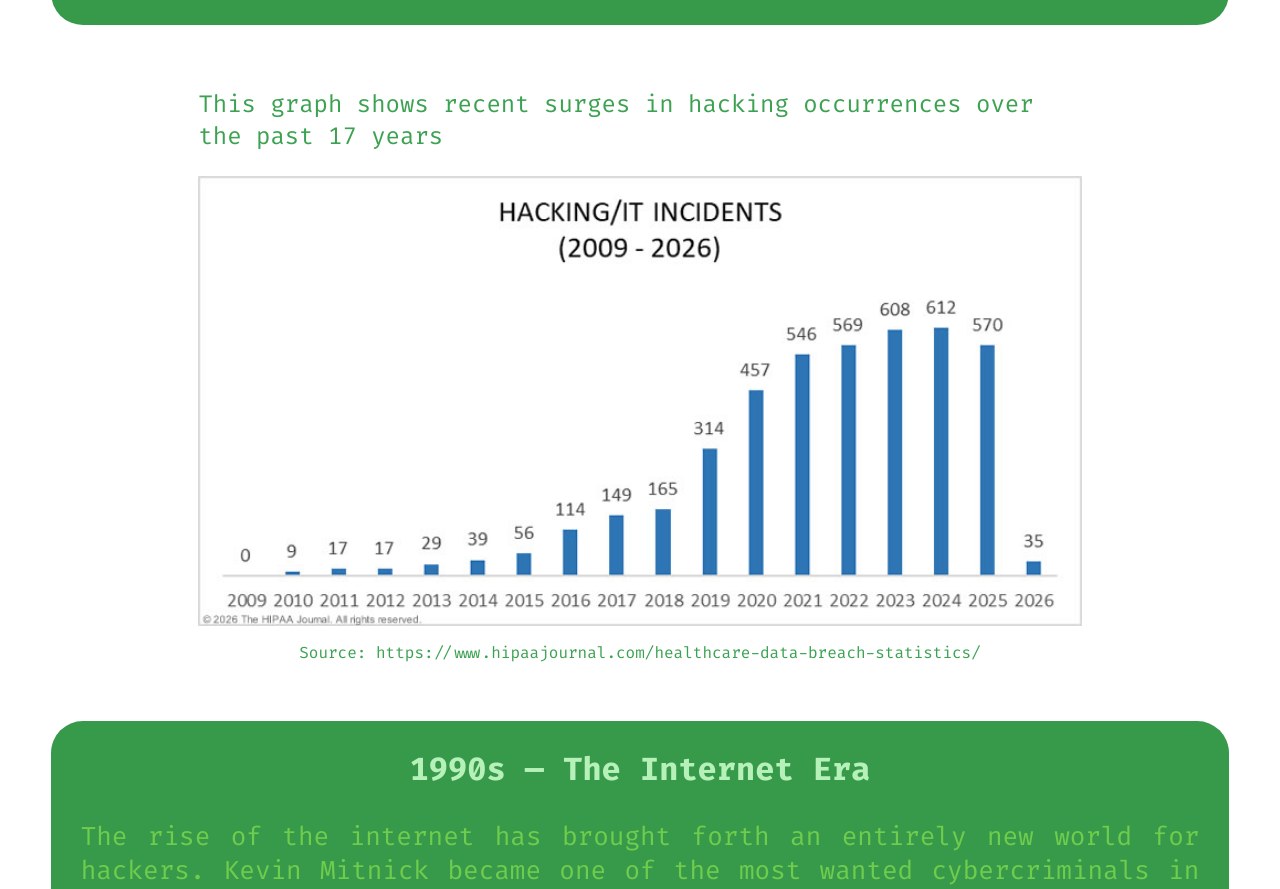
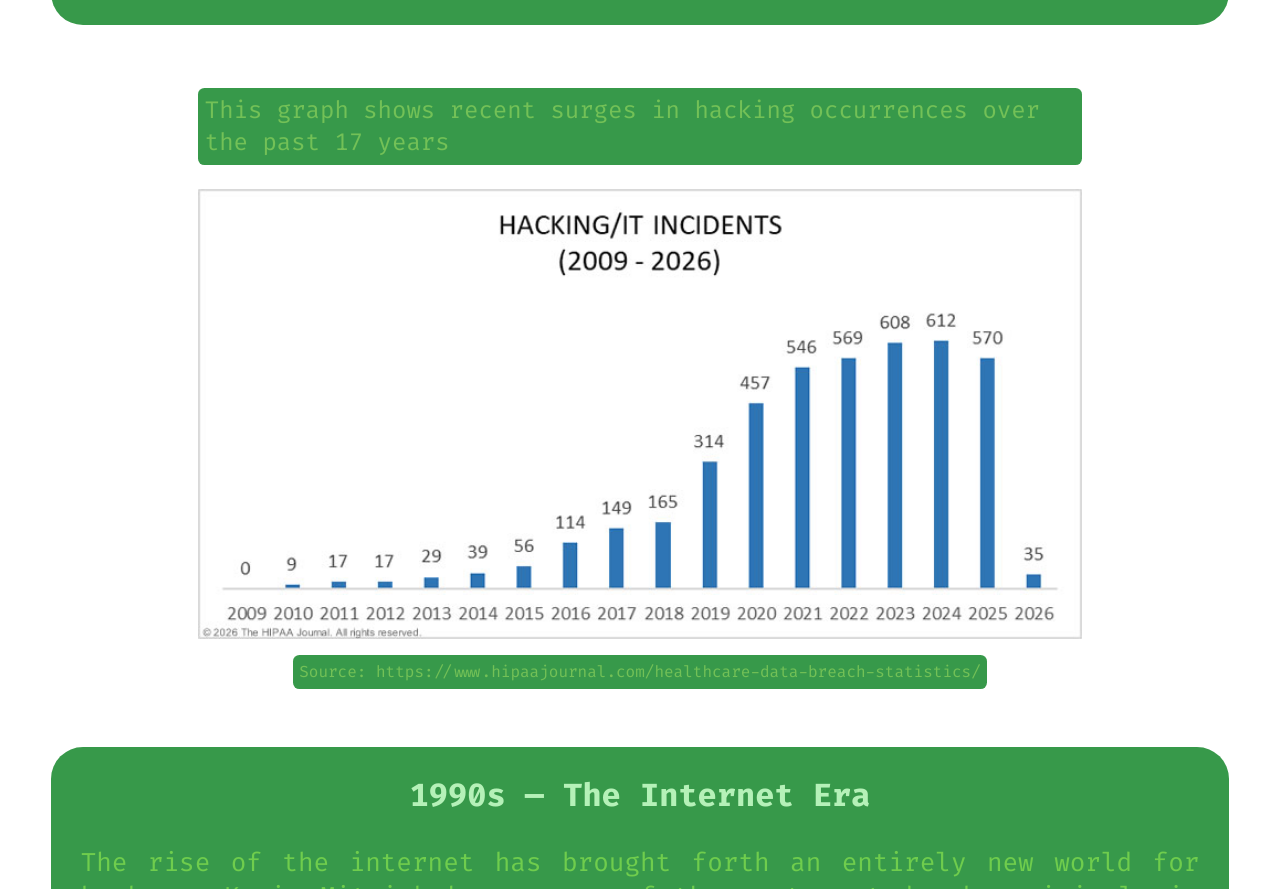
Before and after one commit to Isaac-Bandara/11DGT2026, a plain HTML site: page Hacking Website/Hacking Website/hacking_history.html in a window 1280 px wide. Shown: the part 1337-2226 px from the top of the page. Drawn offline with nearby package versions, Linux system fonts and the light colour scheme.

Commit message:
Minor error fix
I realise this can't be taken for my grade, but in the last period when I edited some of my citations to be hyperlinks, I accidentally removed the styling for those which weren't, so I've just added that back in. The proof of it being there before the hyperlink mess up is in my styling, so I do not think this will affect my grade, but just wanted it to be here fully as intended.

```diff
--- a/Hacking Website/Hacking Website/styles/styles.css
+++ b/Hacking Website/Hacking Website/styles/styles.css
@@ -244,6 +244,17 @@ showed it to be more visually appealing as such, and set as furthest back elemen
     place-self: center;
 }
 
+.content_img p{
+    text-decoration: none;
+    background-color: #007d19c8;
+    width:fit-content;
+    place-self: center;
+    color: #73c157;
+    border-radius: 0.5vw;
+    padding: 0.5vw;
+    place-self: center;
+}
+
 /* Specifications for  the 'Famous Hacks' page with 2 image boxes side-by-side */
 .content_img1, .content_img2 {
     width: 60%;
```
